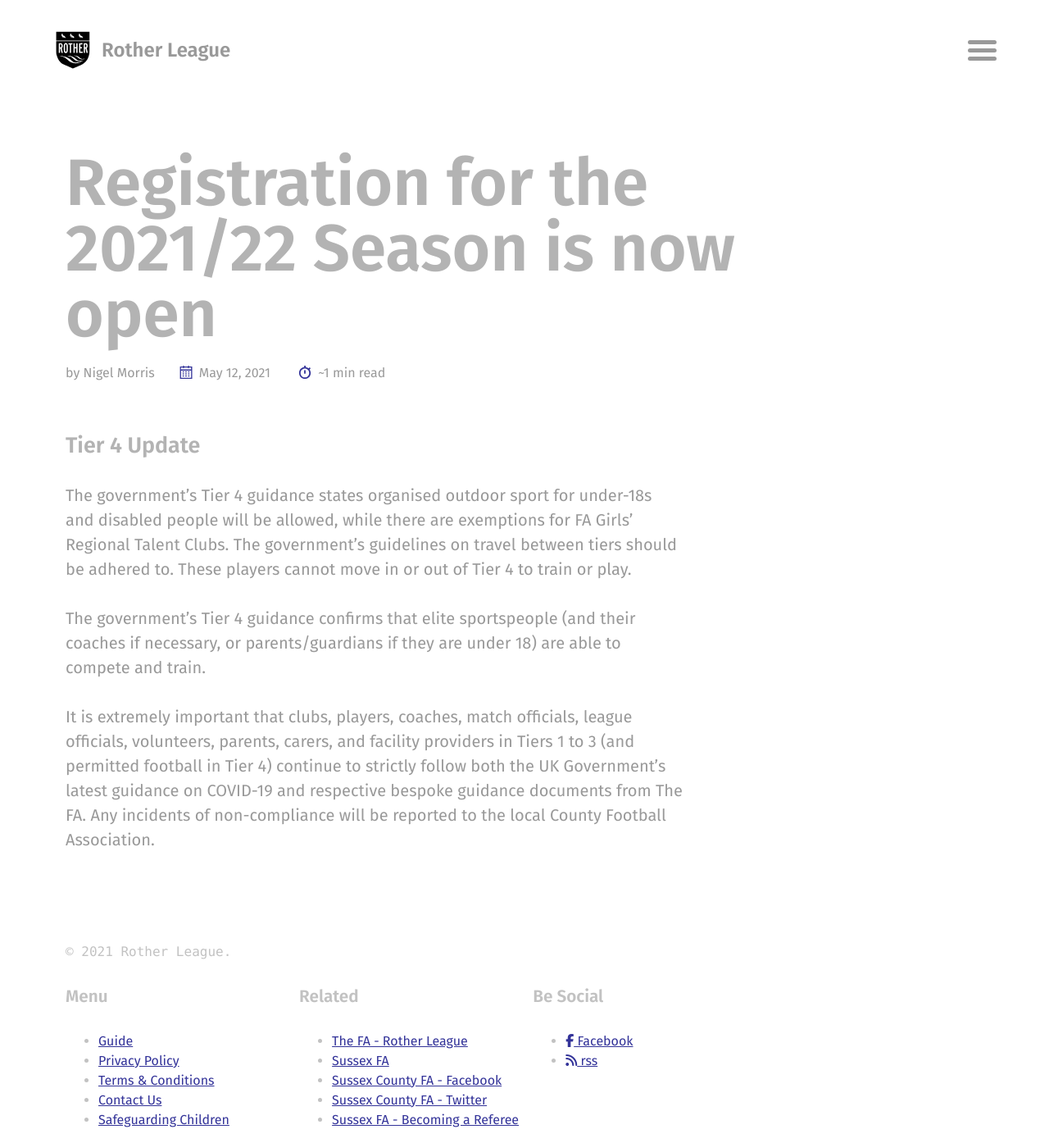
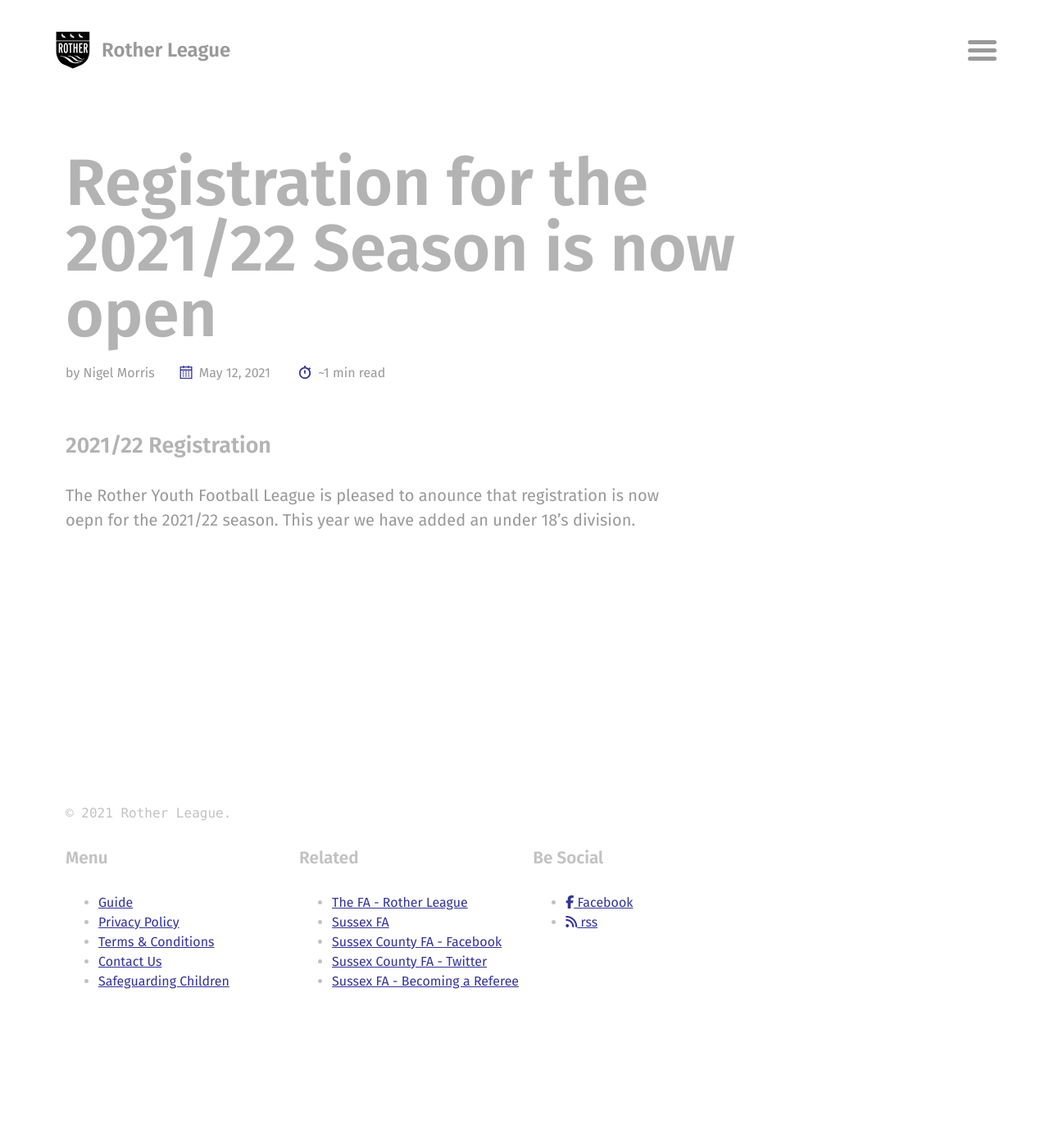
Before and after one commit to rotherleague/Rother, a Jekyll site: the page built from _posts/2021-05-12-registration.md, in a window 1280 px wide. Shown: the whole page at 82% size. Built offline with Jekyll 4.4.1, drawn with Linux system fonts in a browser that asks for light colours; nearby versions of some CDN libraries; after the commit the page ends 1225 px from its top, so only the background shows below that.

Commit message:
Update 2021-05-12-registration.md

```diff
--- a/_posts/2021-05-12-registration.md
+++ b/_posts/2021-05-12-registration.md
@@ -14,9 +14,5 @@ tags:
   - Tier 4
 ---
 
-### Tier 4 Update
-The government’s Tier 4 guidance states organised outdoor sport for under-18s and disabled people will be allowed, while there are exemptions for FA Girls' Regional Talent Clubs. The government’s guidelines on travel between tiers should be adhered to. These players cannot move in or out of Tier 4 to train or play.
-
-The government’s Tier 4 guidance confirms that elite sportspeople (and their coaches if necessary, or parents/guardians if they are under 18) are able to compete and train.
-
-It is extremely important that clubs, players, coaches, match officials, league officials, volunteers, parents, carers, and facility providers in Tiers 1 to 3 (and permitted football in Tier 4) continue to strictly follow both the UK Government's latest guidance on COVID-19 and respective bespoke guidance documents from The FA. Any incidents of non-compliance will be reported to the local County Football Association.
+### 2021/22 Registration
+The Rother Youth Football League is pleased to anounce that registration is now oepn for the 2021/22 season. This year we have added an under 18's division.
```
